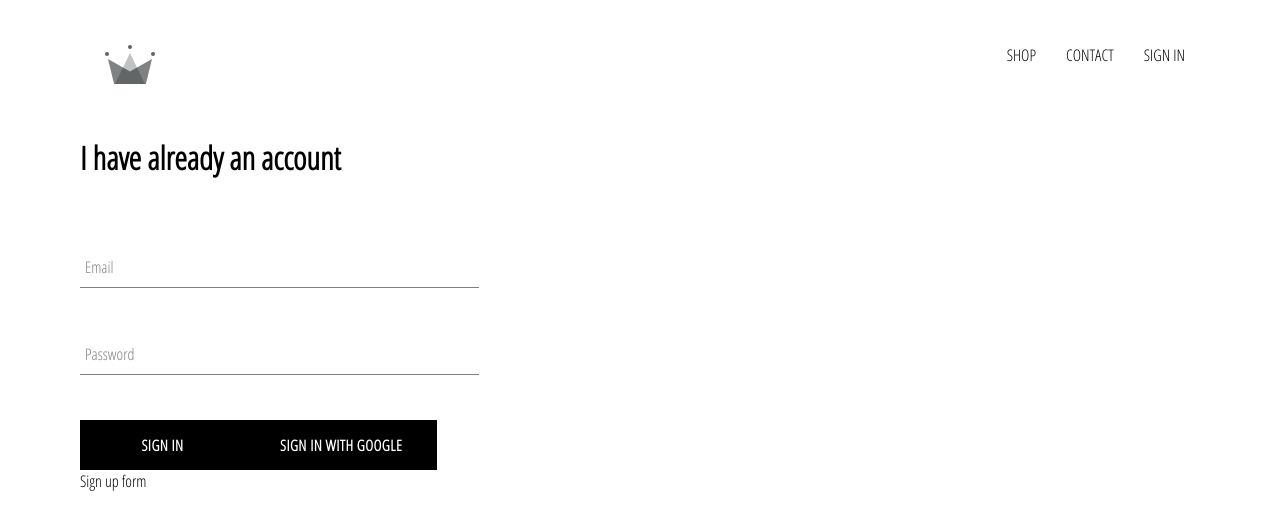
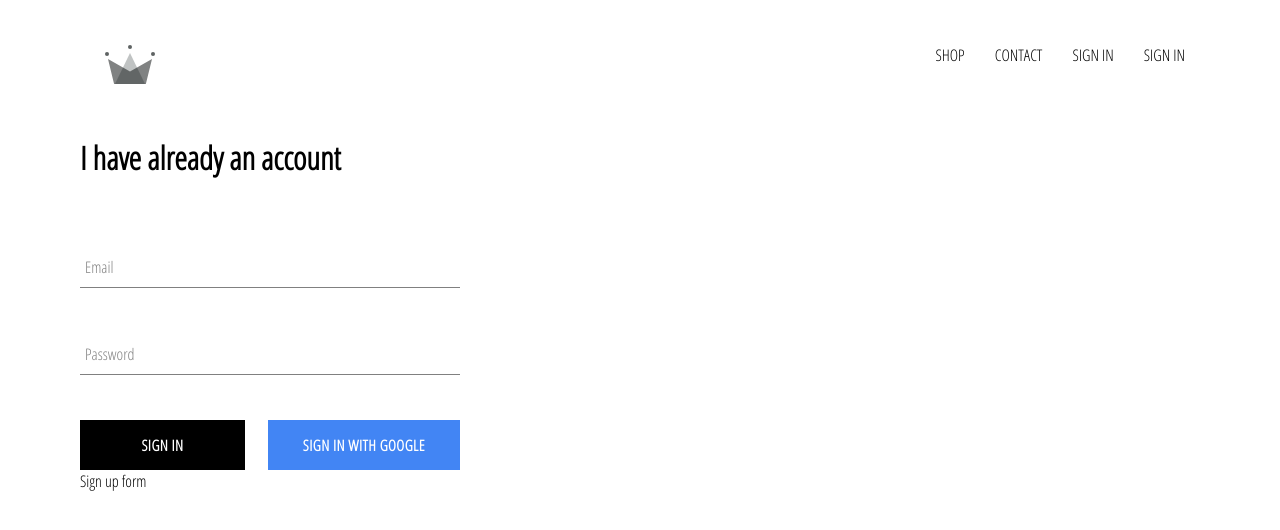
Before and after one commit to SandaCotovici/clothing-project, a React (Create React App) app: page /sign-in in a window 1280 px wide. Shown: the top 530 px of the page. Built offline with nearby package versions, Linux system fonts and the light colour scheme; no server answers; the HTML template or start-up script is replaced by a standard one.

Commit message:
add sign out

```diff
--- a/src/App.css
+++ b/src/App.css
@@ -7,3 +7,7 @@
   text-decoration: none;
   color: black;
 }
+
+* {
+  box-sizing: border-box;
+}
--- a/src/App.js
+++ b/src/App.js
@@ -13,14 +13,16 @@
 
   useEffect(() => {
     const getUserState = user => {
-      setUser(user.currentUser)
+      setUser(user)
       console.log(user)
     }
-    auth.onAuthStateChanged(getUserState)
-  })
+    const unsubscribeFromAuth = auth.onAuthStateChanged(getUserState)
+    return () => unsubscribeFromAuth
+
+  }, [])
   return (
     <div>
-      <Header />
+      <Header currentUser={currentUser} />
       <Switch>
         <Route exact path='/' component={HomePage} />
         <Route path='/shop' component={ShopPage} />
--- a/src/components/custom-button/index.jsx
+++ b/src/components/custom-button/index.jsx
@@ -2,8 +2,9 @@
 
 import './styles.scss'
 
-const CustomButton = ({children, ...otherProps}) => (
-  <button className='custom-button' type="submit" {...otherProps} >
+const CustomButton = ({ children, isGoogleSignIn, ...otherProps }) => (
+  <button className={`${isGoogleSignIn ? 'google-sign-in' : ''} custom-button`}
+    {...otherProps} >
     {children}
   </button>
 )
--- a/src/components/custom-button/styles.scss
+++ b/src/components/custom-button/styles.scss
@@ -19,4 +19,13 @@
     color: black;
     border: 1px solid black;
   }
+  &.google-sign-in {
+    background-color: #4285f4;
+    color: white;
+
+    &:hover {
+      background-color: #357ae8;
+      border: none;
+    }
+  }
 }
--- a/src/components/header/index.jsx
+++ b/src/components/header/index.jsx
@@ -1,10 +1,11 @@
 import React from 'react'
 import { Link } from 'react-router-dom'
+import { auth } from '../../firebase/utils'
 
-import {ReactComponent as Logo} from '../../assets/original.svg'
+import { ReactComponent as Logo } from '../../assets/original.svg'
 import './styles.scss'
 
-const Header = ()=> (
+const Header = ({ currentUser }) => (
   <div className='header'>
     <Link className='logo-container' to="/">
       <Logo className='logo' />
@@ -13,6 +14,10 @@
       <Link className='option' to="/shop">SHOP</Link>
       <Link className='option' to="/">CONTACT</Link>
       <Link className='option' to="/sign-in">SIGN IN</Link>
+      {currentUser ?
+        <div className='option' onClick={() => auth.signOut()}>SIGN OUT</div>  :
+        <Link className='option' to='/sign-in'>SIGN IN</Link>
+    }
     </div>
   </div>
 )
--- a/src/components/header/styles.scss
+++ b/src/components/header/styles.scss
@@ -20,6 +20,7 @@
 
     .option {
       padding: 10px 15px;
+      cursor: pointer;
     }
   }
 }
--- a/src/components/signIn/index.jsx
+++ b/src/components/signIn/index.jsx
@@ -40,9 +40,10 @@
           required
           handleChange={e => setPassword(e.target.value)}
           label="Password" />
-
-        <CustomButton>Sign In</CustomButton>
-        <CustomButton onClick={signInWithGoogle}>Sign In with google</CustomButton>
+        <div className='buttons'>
+          <CustomButton>Sign In</CustomButton>
+          <CustomButton onClick={signInWithGoogle} isGoogleSignIn>Sign In with google</CustomButton>
+        </div>
       </form>
     </div>
   )
--- a/src/components/signIn/styles.scss
+++ b/src/components/signIn/styles.scss
@@ -1,9 +1,13 @@
 .sign-in-page {
-  width: 30vw;
+  width: 380px;
   display: flex;
   flex-direction: column;
 
   .title {
     margin: 10px 0;
   }
+  .buttons {
+    display: flex;
+    justify-content: space-between;
+  }
 }
```
